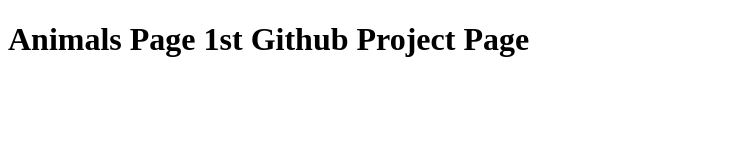
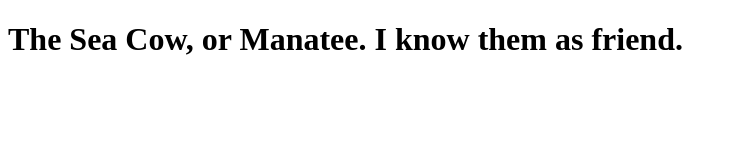
Before and after one commit to shaneocon/github-project-demo, a plain HTML site: page index.html in a window 1280 px wide. Shown: the whole page, without its empty margins (0-737 px from the left). Drawn offline with Linux system fonts and the light colour scheme.

Commit message:
animal webpage update

```diff
--- a/index.html
+++ b/index.html
@@ -6,6 +6,6 @@
     <title>Document</title>
 </head>
 <body>
-    <h1>Animals Page 1st Github Project Page</h1>
+    <h1>The Sea Cow, or Manatee.  I know them as friend.</h1>
 </body>
 </html>
```
Also changed, not shown: css/project.css (added).
